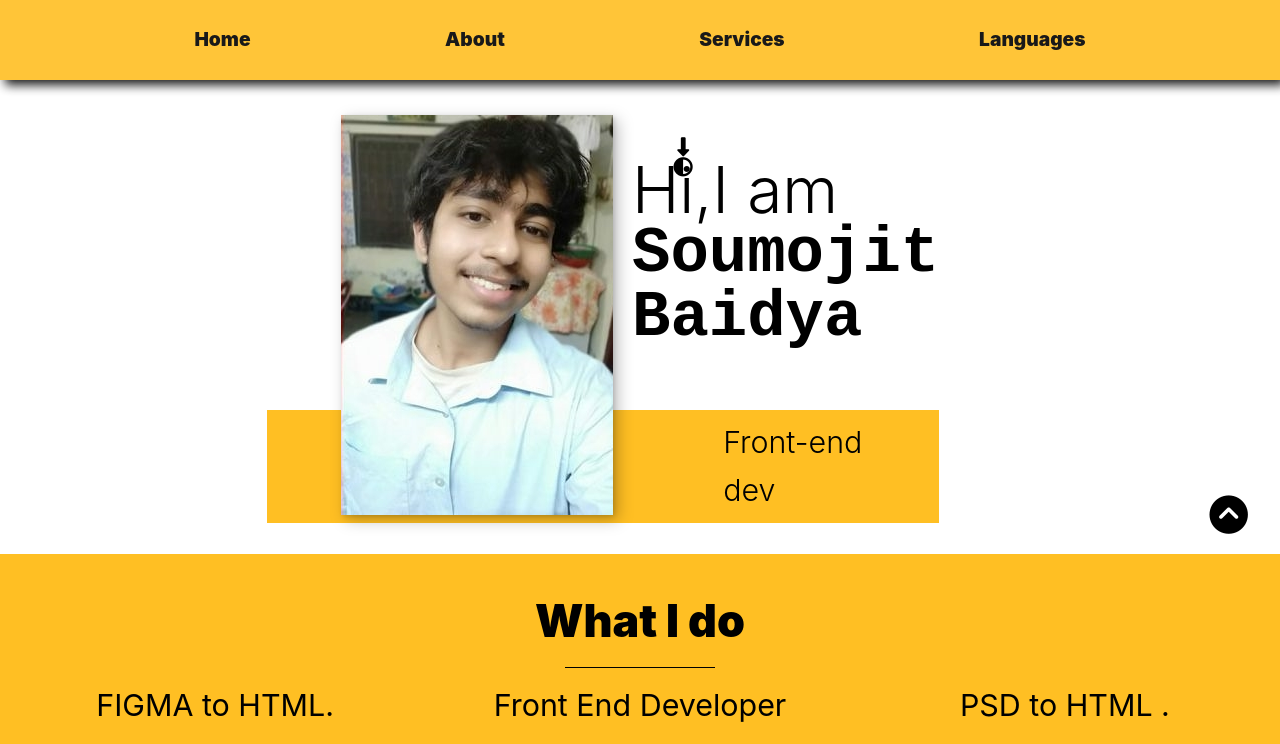
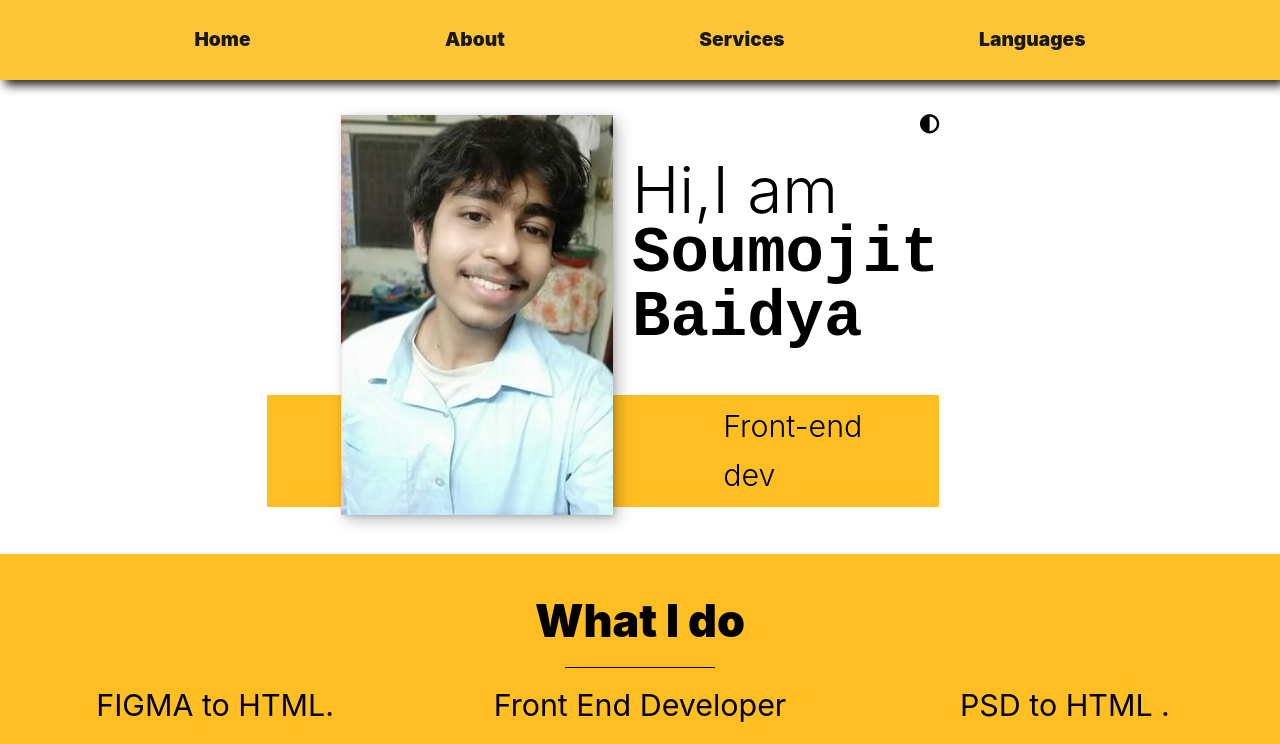
Before and after one commit to strixgodd/strixgodd.github.io, a plain HTML site: page index.html in a window 1280 px wide. Shown: the top 744 px of the page. Drawn offline with Linux system fonts and the light colour scheme.

Commit message:
Update index.css

```diff
--- a/index.css
+++ b/index.css
@@ -189,7 +189,7 @@ ul.side.shownav{
     transform: scaleX(1);
 }
 @media (min-width:700px){
-    .toggle-button,ul.side{
+    .toggle-button,ul.side,ul.side.shownav{
         display: none;
     }
     nav ul.main{
@@ -210,7 +210,7 @@ ul.side.shownav{
     margin-top: 2rem;
     position: relative;
 }
-.logo>*{
+/* .logo>*{
     display: block;
     text-align: center;
 }
@@ -218,9 +218,12 @@ ul.side.shownav{
     position: absolute;
     top: -1.14rem;
     left: 1.85rem;
-}
+} */
 .fa-circle-half-stroke{
     cursor: pointer;
+    position: absolute;
+    top: 2rem;
+    right: 0.9rem;
 }
 .home strong{
     display: block;
@@ -234,7 +237,7 @@ ul.side.shownav{
 .fa-circle-chevron-up{
     color: var(--black-to-blue);
     position: fixed;
-    top: 31rem;
+    bottom: 1rem;
     right: 2rem;
     z-index:1;
 }
@@ -266,10 +269,14 @@ ul.side.shownav{
         right: 0em;
         width: calc(100% + 12em);
     }
-    .logo{
+    .fa-circle-half-stroke{
+        top: 0px;
+        right: 0px;
+    }
+    /* .logo{
         top: 1.45rem;
         left: 20.8rem;
-    }
+    } */
 }
 /* /Home  */
 /* Services  */
```
